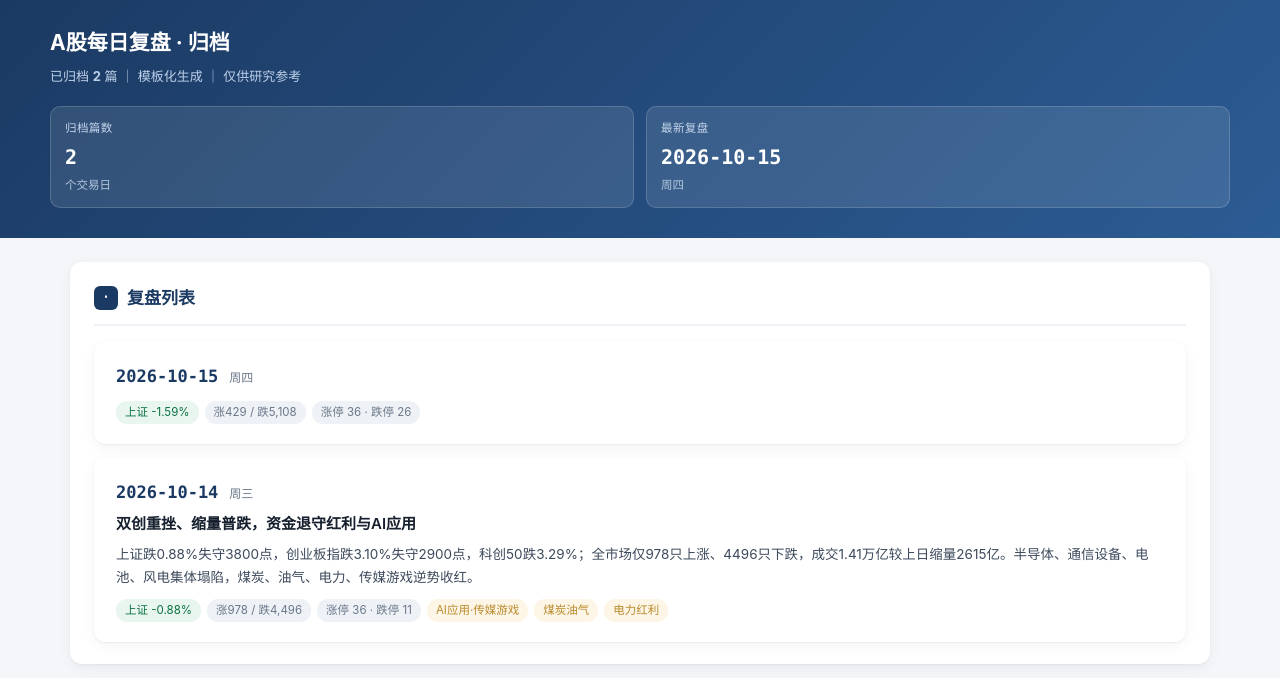
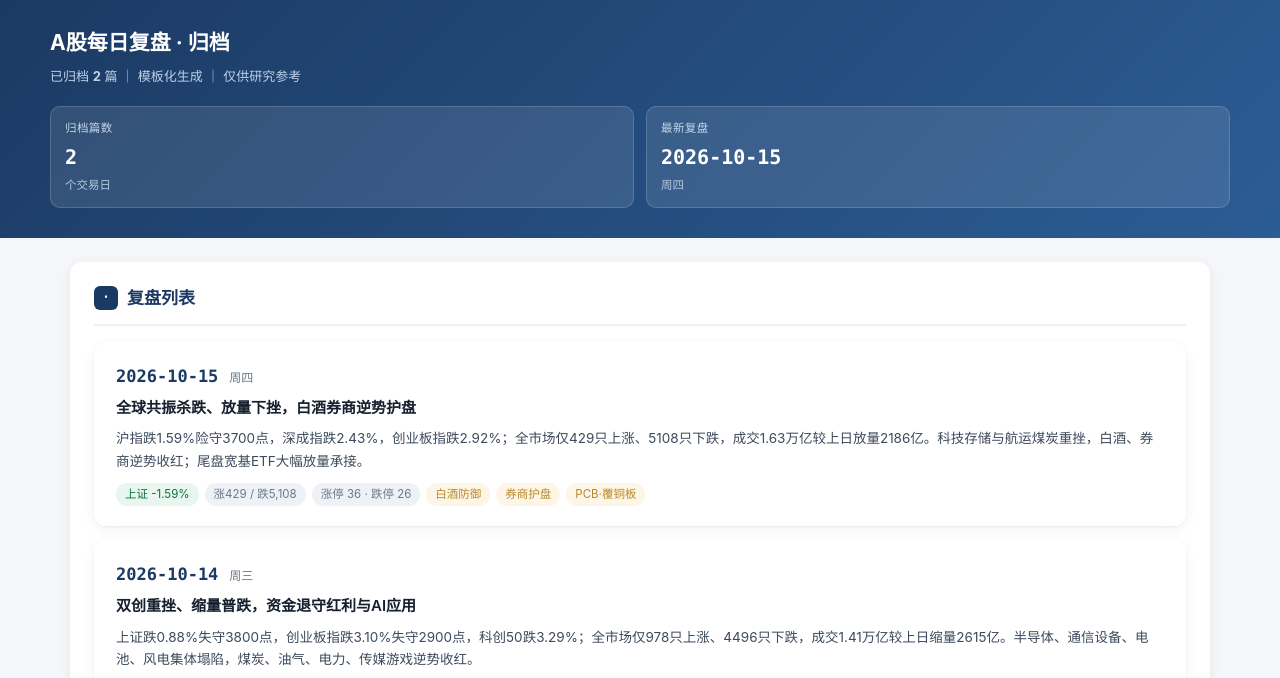
Before and after one commit to loonhk88/ashare-daily-review, a plain HTML site: page index.html in a window 1280 px wide. Shown: the part 66-744 px from the top of the page. Drawn offline with Linux system fonts and the light colour scheme.

Commit message:
Add index.html

```diff
--- a/index.html
+++ b/index.html
@@ -15,7 +15,7 @@
 <div class="wrap">
 <div class="card"><h2><span class="n">·</span>复盘列表</h2>
 <div class="reviews">
-<a class="rev" href="reviews/2026-10-15.html"><div class="hd"><span class="d">2026-10-15</span><span class="wd">周四</span></div><div class="ti"></div><div class="sm"></div><div class="chips"><span class="chip down">上证 -1.59%</span><span class="chip ">涨429 / 跌5,108</span><span class="chip ">涨停 36 · 跌停 26</span></div></a>
+<a class="rev" href="reviews/2026-10-15.html"><div class="hd"><span class="d">2026-10-15</span><span class="wd">周四</span></div><div class="ti">全球共振杀跌、放量下挫，白酒券商逆势护盘</div><div class="sm">沪指跌1.59%险守3700点，深成指跌2.43%，创业板指跌2.92%；全市场仅429只上涨、5108只下跌，成交1.63万亿较上日放量2186亿。科技存储与航运煤炭重挫，白酒、券商逆势收红；尾盘宽基ETF大幅放量承接。</div><div class="chips"><span class="chip down">上证 -1.59%</span><span class="chip ">涨429 / 跌5,108</span><span class="chip ">涨停 36 · 跌停 26</span><span class="chip gold">白酒防御</span><span class="chip gold">券商护盘</span><span class="chip gold">PCB·覆铜板</span></div></a>
 <a class="rev" href="reviews/2026-10-14.html"><div class="hd"><span class="d">2026-10-14</span><span class="wd">周三</span></div><div class="ti">双创重挫、缩量普跌，资金退守红利与AI应用</div><div class="sm">上证跌0.88%失守3800点，创业板指跌3.10%失守2900点，科创50跌3.29%；全市场仅978只上涨、4496只下跌，成交1.41万亿较上日缩量2615亿。半导体、通信设备、电池、风电集体塌陷，煤炭、油气、电力、传媒游戏逆势收红。</div><div class="chips"><span class="chip down">上证 -0.88%</span><span class="chip ">涨978 / 跌4,496</span><span class="chip ">涨停 36 · 跌停 11</span><span class="chip gold">AI应用·传媒游戏</span><span class="chip gold">煤炭油气</span><span class="chip gold">电力红利</span></div></a>
 </div>
 </div>
```
